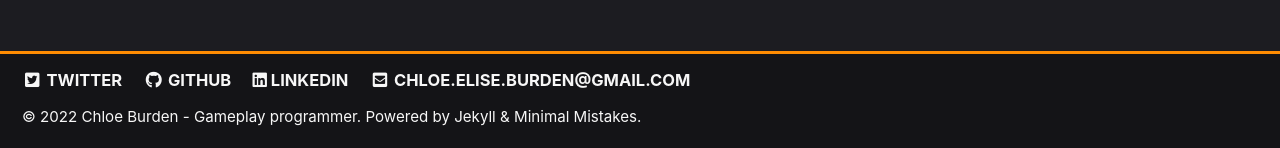
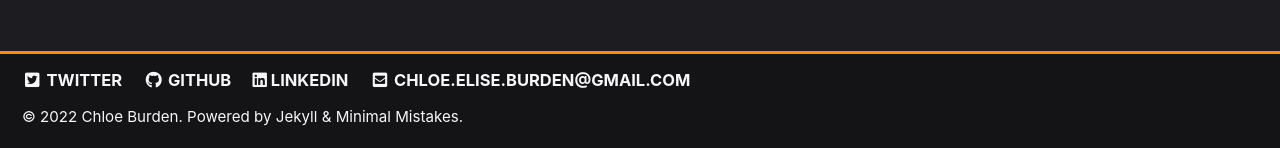
Before and after one commit to Big-Burden/Big-Burden.github.io, a Jekyll site: the page built from _pages/portfolio.md, in a window 1280 px wide. Shown: the part 1575-1723 px from the top of the page. Built offline with Jekyll 4.4.1, drawn with Linux system fonts in a browser that asks for light colours; cached includes are drawn as plain includes.

Commit message:
Fixed broken link

```diff
--- a/_config.yml
+++ b/_config.yml
@@ -17,9 +17,9 @@
 # Site Settings
 locale                   : "en-US"
 title                    : "Chloe Burden"
-title_separator          : "-"
+title_separator          : ""
 subtitle                 : Gameplay programmer
-name                     : "Chloe Burden - Gameplay programmer"
+name                     : "Chloe Burden"
 description              : ""
 url                      : # the base hostname & protocol for your site e.g. "https://mmistakes.github.io"
 baseurl                  : # the subpath of your site, e.g. "/blog"
@@ -143,7 +143,7 @@
       url: "https://github.com/Big-Burden"
     - label: "Linkedin"
       icon: "fab fa-linkedin"
-      url: "www.linkedin.com/in/chloe-burden-a505bb254"
+      url: "https://linkedin.com/in/chloe-burden-a505bb254"
     - label: "Chloe.Elise.Burden@gmail.com"
       icon: "fas fa-fw fa-envelope-square"
       url: "mailto:Chloe.Elise.Burden@gmail.com"
```
